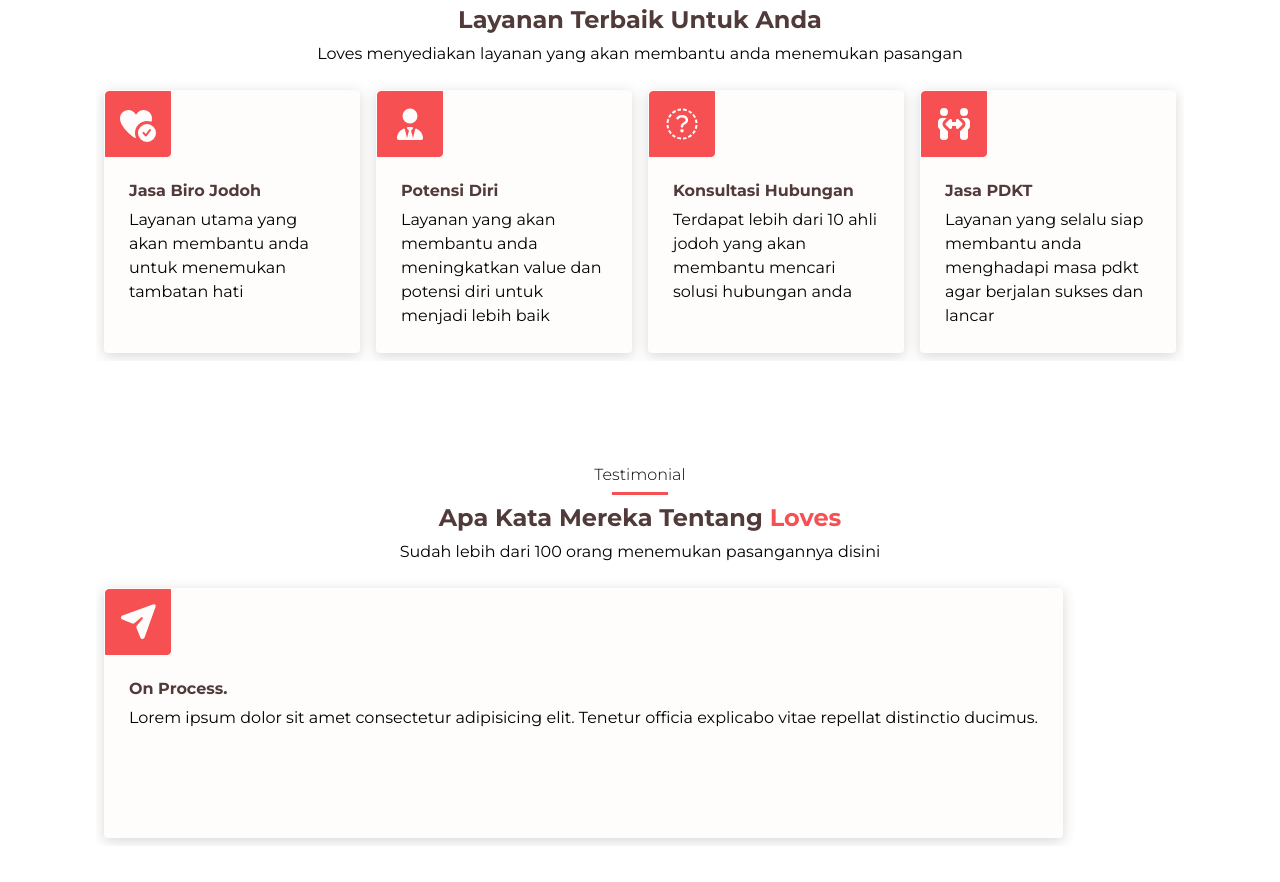
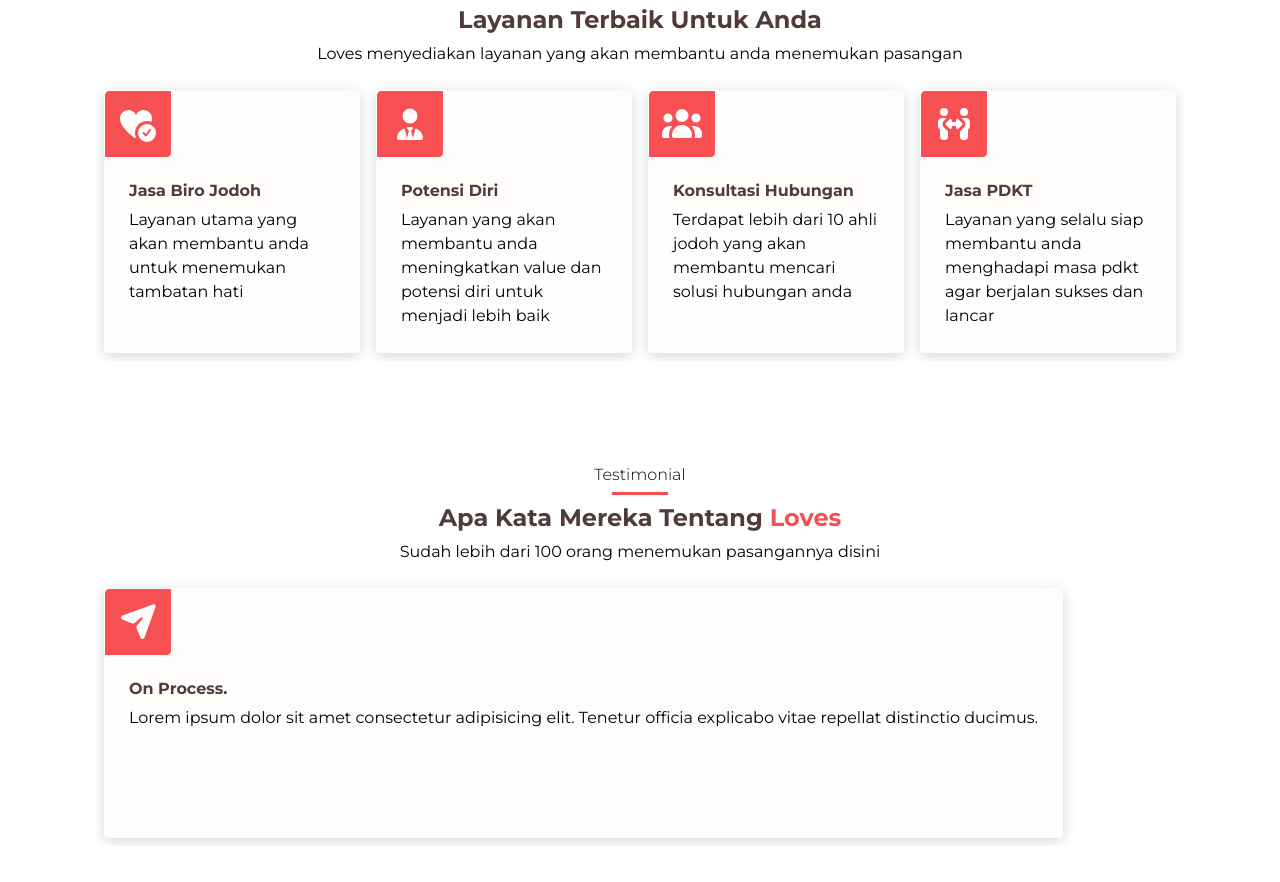
Before and after one commit to mangbudiarta/loves-landing-page, a plain HTML site: page index.html in a window 1280 px wide. Shown: the part 1834-2716 px from the top of the page. Drawn offline with Linux system fonts and the light colour scheme.

Commit message:
memperbaiki icon servis

```diff
--- a/index.html
+++ b/index.html
@@ -128,7 +128,7 @@
               </div>
               <div class="service-card">
                 <div class="service-card-icon">
-                  <span class="icon"><i class="fa-solid fa-lightbulb-on fa-2x"></i></span>
+                  <span class="icon"><i class="fa-solid fa-users fa-2x"></i></span>
                   <span class="icon info"><i class="fa-solid fa-info-circle fa-2x"></i></span>
                 </div>
                 <div class="service-card-text">
```
